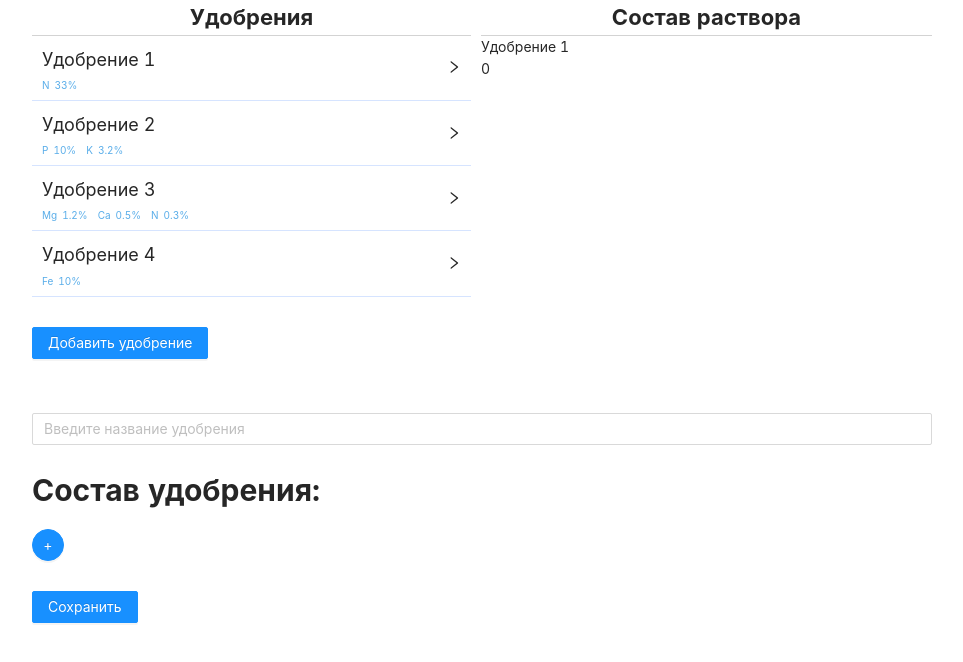
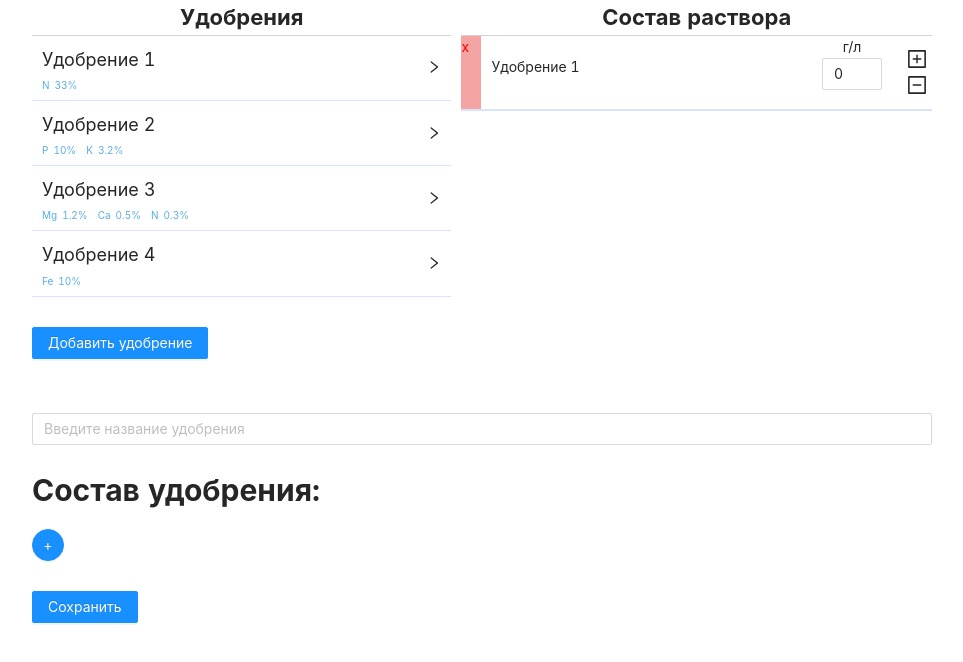
Before and after one commit to senya90/npk, a React (Create React App) app: page / in a window 1280 px wide. Both pictures are taken after a click on the icon 611 px from the left and 67 px from the top of the page. Shown: the top 662 px of the page, without its empty margins (158-1121 px from the left). Built offline with nearby package versions, Linux system fonts and the light colour scheme.

Commit message:
Styles for Dosage view

```diff
--- a/src/atom/icon/IconTypes.ts
+++ b/src/atom/icon/IconTypes.ts
@@ -13,4 +13,6 @@ export class ICON_TYPE {
     static readonly LeftOutlined = 'LeftOutlined'
     static readonly Edit = 'EditOutlined'
     static readonly Delete = 'DeleteOutlined'
+    static readonly PlusSquare = 'PlusSquareOutlined'
+    static readonly MinusSquare = 'MinusSquareOutlined'
 }
--- a/src/atom/icon/iconsProvider.tsx
+++ b/src/atom/icon/iconsProvider.tsx
@@ -3,7 +3,9 @@ import {ICON_TYPE} from "./IconTypes";
 import {
     RightOutlined,
     EditOutlined,
-    DeleteOutlined
+    DeleteOutlined,
+    PlusSquareOutlined,
+    MinusSquareOutlined
 } from '@ant-design/icons';
 
 export function IconsProvider(iconType: ICON_TYPE) {
@@ -17,6 +19,12 @@ export function IconsProvider(iconType: ICON_TYPE) {
         case (ICON_TYPE.Delete):
             return <DeleteOutlined />
 
+        case (ICON_TYPE.PlusSquare):
+            return <PlusSquareOutlined />
+
+        case (ICON_TYPE.MinusSquare):
+            return <MinusSquareOutlined />
+
         default:
             return <div/>
     }
--- a/src/helpers/commonStyle/commonStyle.module.css
+++ b/src/helpers/commonStyle/commonStyle.module.css
@@ -18,3 +18,7 @@
     font-size: 30px;
     font-weight: bold;
 }
+
+.text_c {
+    text-align: center;
+}
--- a/src/molecule/dosageView/DosageView.tsx
+++ b/src/molecule/dosageView/DosageView.tsx
@@ -1,12 +1,42 @@
 import React, {FunctionComponent} from 'react';
 import {DosageViewProps} from "./DosageViewTypes";
 
-const DosageView:FunctionComponent<DosageViewProps> = ({dosage}) => {
+import style from './dosageView.module.scss'
+import {Input} from 'atom/input/Input';
+import {Icon} from 'atom/icon/Icon';
+import {ICON_TYPE} from "../../atom/icon/IconTypes";
+import {commonStyles} from "../../helpers/commonStyle";
+
+
+const DosageView: FunctionComponent<DosageViewProps> = ({dosage}) => {
     return (
-        <div>
-            {dosage.fertilizer.name}
-            <br/>
-            {dosage.value}
+        <div className={style.dosageWrapper}>
+            <div className={style.delete}>x</div>
+            <div className={style.main}>
+                <div className={style.name}>{dosage.fertilizer.name}</div>
+                <div className={style.dosagePanel}>
+                    <div>
+                        <div className={commonStyles.text_c}>г/л</div>
+                        <Input
+                            className={style.dosageValue}
+                            value={String(dosage.value)}
+                        />
+                    </div>
+                    <div className={style.buttons}>
+                        <Icon
+                            className={style.button}
+                            type={ICON_TYPE.PlusSquare}
+                            size={20}
+                        />
+                        <Icon
+                            className={style.button}
+                            type={ICON_TYPE.MinusSquare}
+                            size={20}
+                        />
+                    </div>
+                </div>
+            </div>
+
         </div>
     );
 };
--- /dev/null
+++ b/src/molecule/dosageView/dosageView.module.scss
@@ -0,0 +1,71 @@
+@import "src/mixins.module";
+@import "src/index";
+
+.dosageWrapper {
+    display: flex;
+    justify-content: space-between;
+    align-items: center;
+    position: relative;
+    padding-left: 20px;
+    padding-bottom: 10px;
+    min-height: 50px;
+
+    border-bottom: 2px solid $color_separator;
+}
+
+.delete {
+    width: 20px;
+    height: 100%;
+    position: absolute;
+    left: 0;
+    top: 0;
+
+    background-color: #f5a4a4; // TODO
+    color: red; // TODO
+    @include hover;
+}
+
+.main {
+    display: flex;
+    justify-content: space-between;
+    align-items: center;
+    flex: 1 0 auto;
+    height: 100%;
+}
+
+.name {
+    display: inline-block;
+    padding-left: 10px;
+    flex: 1 1 0;
+}
+
+.dosagePanel {
+    display: flex;
+    justify-content: flex-end;
+    align-items: flex-start;
+}
+
+.dosageValue {
+    width: 60px;
+}
+
+.dosageInput {
+}
+
+.buttons {
+    display: flex;
+    align-items: center;
+    flex-direction: column;
+    margin-left: 20px;
+    margin-top: 11px;
+
+    i {
+        display: block;
+    }
+}
+
+.button {
+    padding: 2px 5px;
+    line-height: 1.1;
+    @include hover;
+}
```
